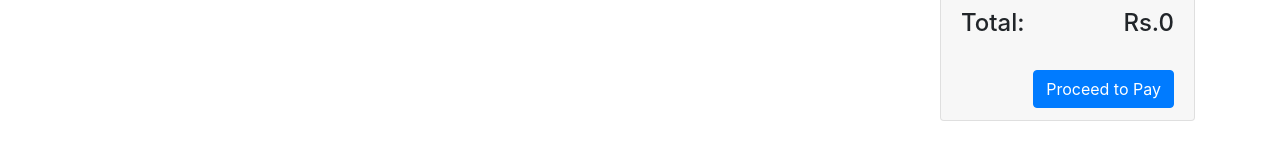
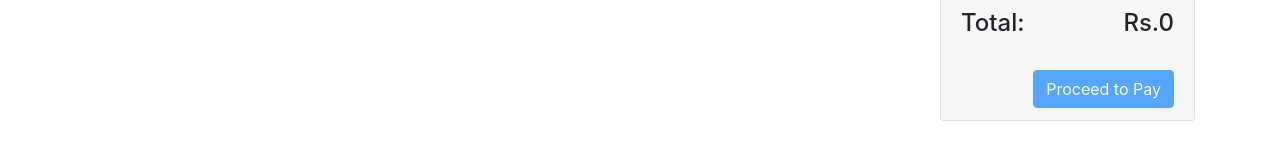
Before and after one commit to Suvojit-roy/Office_cafe, a React (Create React App) app in the folder client/: page /cafepage/1 in a window 1280 px wide. Shown: the part 249-408 px from the top of the page. Built offline with nearby package versions, Linux system fonts and the light colour scheme; no server answers.

Commit message:
New changes to app

```diff
--- a/client/src/components/Cafepage.jsx
+++ b/client/src/components/Cafepage.jsx
@@ -111,12 +111,6 @@ const pay = () =>
   //  console.log(JSON.parse(localStorage.getItem('cart')))
 
 
-const check = () =>
-{
-    return cart.length==0;
-}
-
-
 
   return (
     <>
@@ -178,7 +172,7 @@ const check = () =>
                       Total:<span>Rs.{total}</span></h4>
                     <br/>
                     <Button style={{float:'right'}}
-                    onClick={pay} disabled={check}
+                    onClick={pay} disabled={cart.length==0}
                     >Proceed to Pay</Button>
                   </Card.Footer>
                 </Card>
```
Also changed, not shown: 1 other file (tests, documents, lock files or other folders).
